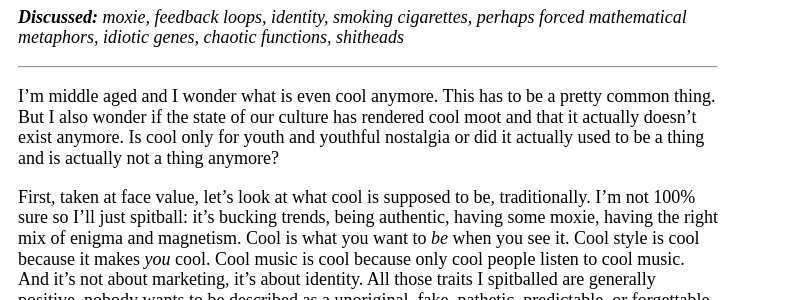
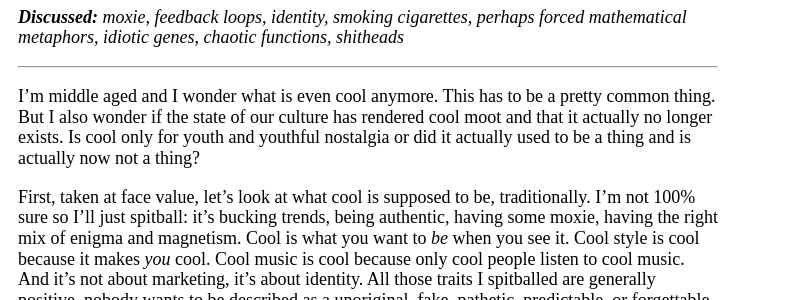
Before and after one commit to jgoggles/jgoggles.github.io, a Jekyll site: the page built from general/_posts/21-08-10-whats-cool.md, in a window 1280 px wide. Shown: the part 265-565 px from the top of the page, without its empty margins (0-794 px from the left). Built offline with Jekyll 4.4.1, drawn with Linux system fonts in a browser that asks for light colours.

Commit message:
Bad paragraph. Really bad.

```diff
--- a/general/_posts/21-08-10-whats-cool.md
+++ b/general/_posts/21-08-10-whats-cool.md
@@ -9,9 +9,8 @@ forced mathematical metaphors, idiotic genes, chaotic functions, shitheads*
 
 I'm middle aged and I wonder what is even cool anymore. This has to be a pretty common
 thing. But I also wonder if the state of our culture has rendered cool moot and
-that it actually doesn't exist anymore. Is cool only for youth and youthful
-nostalgia or did it actually used to be a thing and is actually not a thing
-anymore?
+that it actually no longer exists. Is cool only for youth and youthful
+nostalgia or did it actually used to be a thing and is actually now not a thing?
 
 First, taken at face value, let's look at what cool is supposed to be,
 traditionally. I'm not 100% sure so I'll just spitball: it's bucking trends,
```
